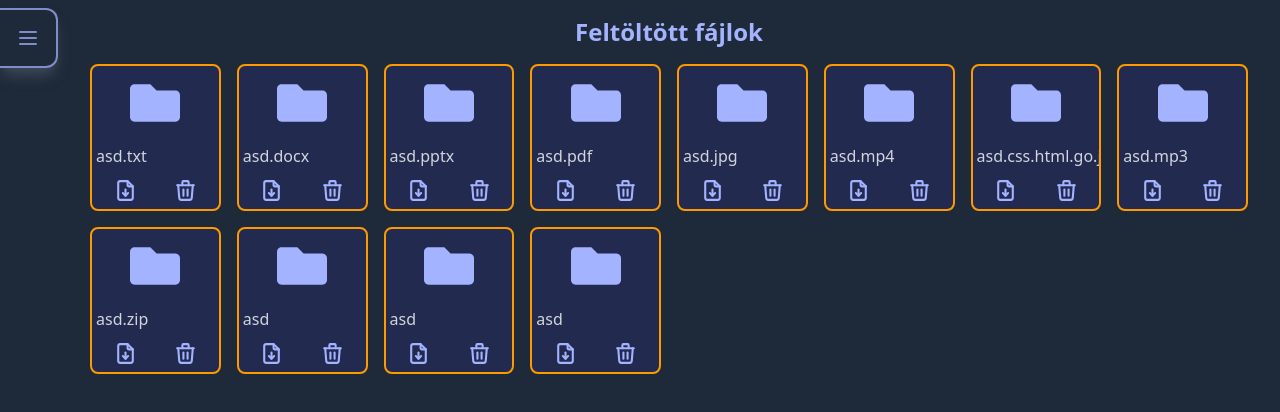
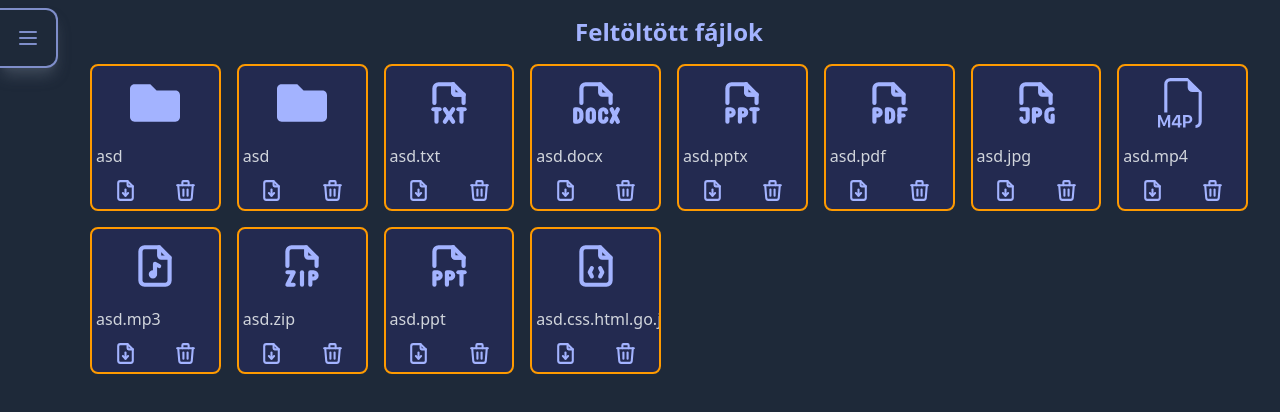
Before and after one commit to DrozsdikAdam/fileSharingWeb, a React (Vite) app: page / in a window 1280 px wide. Shown: the top 412 px of the page. Built offline with nearby package versions, Linux system fonts and the light colour scheme.

Commit message:
icons and sorting the elemnts (folders first files after)

```diff
--- a/src/pages/HomePage.jsx
+++ b/src/pages/HomePage.jsx
@@ -12,9 +12,10 @@ import {
   TbFileTypePdf,
 } from "react-icons/tb";
 import { BsFiletypeM4P } from "react-icons/bs";
+import { useMemo } from "react";
 
 export const HomePage = () => {
-  const files = [
+  const initialFiles = [
     "asd.txt",
     "asd.docx",
     "asd.pptx",
@@ -24,31 +25,62 @@ export const HomePage = () => {
     "asd.css.html.go.jsx.tsx.js.cs,cpp.c.asm.json",
     "asd.mp3",
     "asd.zip",
-    "asd",
+    "asd.ppt",
     "asd",
     "asd",
   ];
 
-  //<FaFolder /> folder icon
-
-  // <TbFileTypeDocx /> word
-  // <TbFileTypeTxt /> txt
-  // <TbFileTypePpt /> ppt
-  // <TbFileTypeJpg /> img
-  // <TbFileTypePdf /> pdf
-  // <TbFileMusic /> hang
-  // <BsFiletypeM4P /> video
-  // <TbFileCode /> code
-  // <TbFileTypeZip /> zip
-
-  // <TbFileDownload /> download
-  // <TbTrash /> trash
+  const files = useMemo(() => {
+    // A [...initialFiles] egy másolatot készít a tömbről, hogy az eredeti ne módosuljon.
+    // A rendezés így a rövidebb nevűeket (kevesebb pontot tartalmazókat) teszi előre.
+    return [...initialFiles].sort(
+      (a, b) => a.split(".").length - b.split(".").length
+    );
+  }, []);
 
   const handleDownload = (index) => {
-    alert("download", index);
+    alert(`download ${index}`);
   };
   const handleDelete = (index) => {
-    alert("delete", index);
+    alert(`delete ${index}`);
+  };
+
+  const selectIcons = (file) => {
+    const extension = file.split(".")[file.split(".").length - 1];
+    const parts = file.split(".");
+    if (parts.length === 1) return <FaFolder size={50} className="my-2" />;
+
+    switch (extension) {
+      case "txt":
+        return <TbFileTypeTxt size={50} className="my-2" />;
+      case "docx":
+        return <TbFileTypeDocx size={50} className="my-2" />;
+      case "ppt":
+      case "pptx":
+        return <TbFileTypePpt size={50} className="my-2" />;
+      case "pdf":
+        return <TbFileTypePdf size={50} className="my-2" />;
+      case "zip":
+        return <TbFileTypeZip size={50} className="my-2" />;
+      case "jpg":
+      case "jpeg":
+      case "png":
+      case "gif":
+      case "bmp":
+      case "tiff":
+      case "svg":
+        return <TbFileTypeJpg size={50} className="my-2" />;
+      case "mp4":
+      case "avi":
+      case "mkv":
+        return <BsFiletypeM4P size={50} className="my-2" />;
+      case "mp3":
+      case "wav":
+      case "ogg":
+        return <TbFileMusic size={50} className="my-2" />;
+      default:
+        return <TbFileCode size={50} className="my-2" />;
+    }
   };
 
   return (
@@ -63,7 +95,7 @@ export const HomePage = () => {
             className="border-2 border-amber-500 overflow-hidden rounded-lg flex justify-center flex-col bg-indigo-900/30"
           >
             <div className="flex items-center justify-center w-full p-1">
-              <FaFolder size={50} className="my-2" />
+              {selectIcons(file)}
             </div>
             <div className="p-1 text-gray-300" title={file}>
               {file}
```
